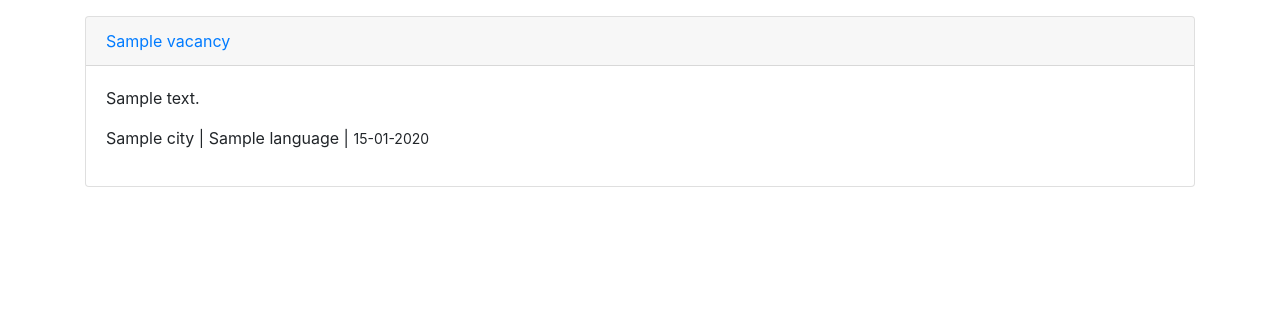
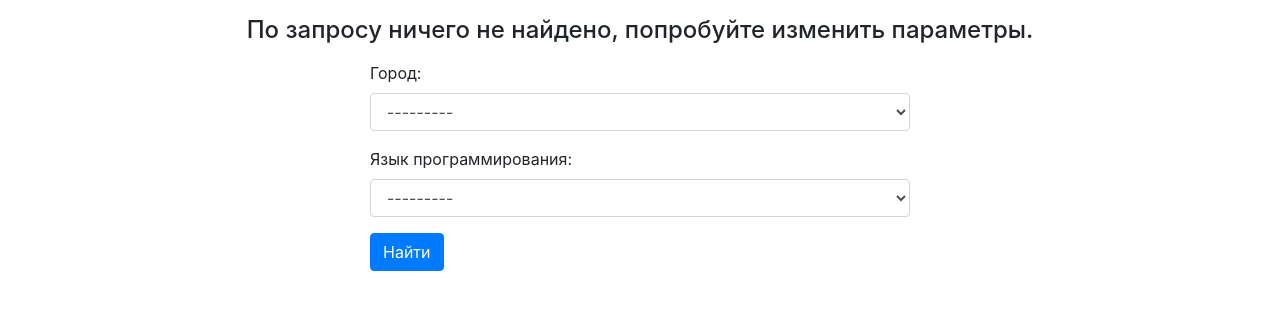
Before and after one commit to VadimDmitrichev/django3-scraping-service, a Django app: page / in a window 1280 px wide. Shown: the part 56-366 px from the top of the page. Run offline with Django 4.2, Linux system fonts and the light colour scheme; tables that the repository leaves empty hold one stand-in row (values such as "Sample post").

Commit message:
Фильтрация поиска по городу и ЯП

```diff
--- /dev/null
+++ b/scraping/forms.py
@@ -0,0 +1,12 @@
+from django import forms
+
+from scraping.models import City, Language
+
+
+class FindForm(forms.Form):
+	city = forms.ModelChoiceField(queryset=City.objects.all(), to_field_name='slug', required=False,
+								  widget=forms.Select(attrs={'class': 'form-control'}),
+								  label='Город')
+	language = forms.ModelChoiceField(queryset=Language.objects.all(), to_field_name='slug', required=False,
+									  widget=forms.Select(attrs={'class': 'form-control'}),
+									  label='Язык программирования')
--- a/scraping/templates/scraping/home.html
+++ b/scraping/templates/scraping/home.html
@@ -8,9 +8,24 @@
     </div>
     <div class="card-body">
         <p class="card-text">{{ vacancy.description }}</p>
-        <p>{{ vacancy.city.name }} | {{ vacancy.language.name }} | <small>{{ vacancy.timestamp|date:"d-m-Y" }}</small>  </p>
+        <p>{{ vacancy.city.name }} | {{ vacancy.language.name }} | <small>{{ vacancy.timestamp|date:"d-m-Y" }}</small>
+        </p>
     </div>
 </div>
+{% empty %}
+<h4 class="text-center mx-3 my-3">По запросу ничего не найдено, попробуйте изменить параметры.</h4>
+
 {%  endfor  %}
+<div class="row">
+    <div class="col-md-6 mx-auto">
+        <form method="GET" action="">
+            <div class="form-group">
+                {{ form.as_p }}
+            </div>
+            <button type="submit" class="btn btn-primary">Найти</button>
+        </form>
+    </div>
+</div>
+
 
 {% endblock %}
--- a/scraping/views.py
+++ b/scraping/views.py
@@ -1,8 +1,20 @@
 from django.shortcuts import render
+from .forms import FindForm
 from .models import Vacancy
 
 
 def home(request):
 	'''Функция для отображения вакансий'''
-	query = Vacancy.objects.all()
-	return render(request, 'scraping/home.html', {'vacancy_list': query})
+
+	form = FindForm()
+	city = request.GET.get('city')
+	language = request.GET.get('language')
+	query = []
+	if city or language:
+		d_filter = {}
+		if city:
+			d_filter['city__slug'] = city
+		if language:
+			d_filter['language__slug'] = language
+		query = Vacancy.objects.filter(**d_filter)
+	return render(request, 'scraping/home.html', {'vacancy_list': query, 'form': form})
```
